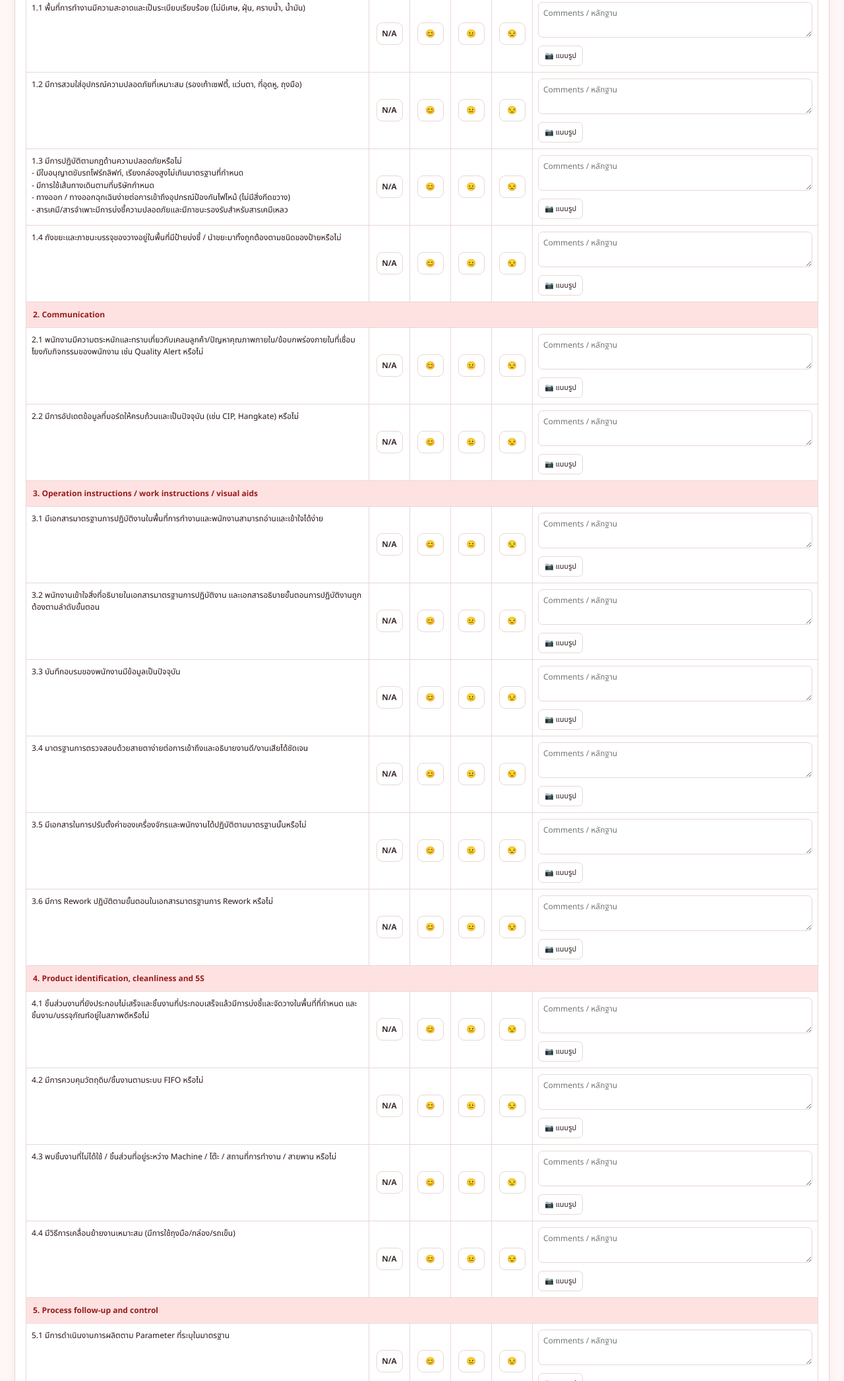
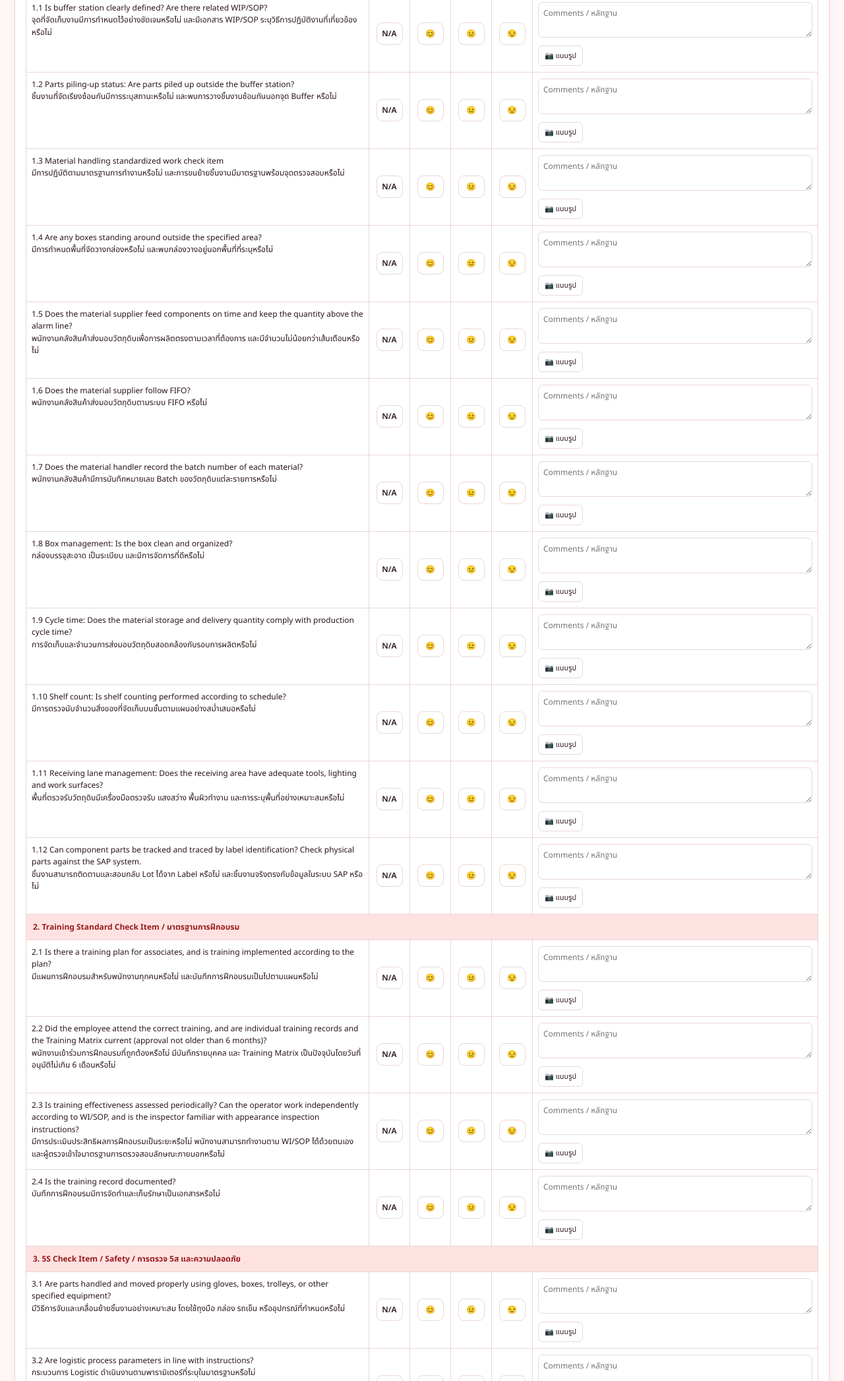
Before and after one commit to wachirawitro070899/RayP-QM-17-s3-Edition-3_Layered-Process-Audit-Checklist--Logistic, a website: page audit.html in a window 1280 px wide. Shown: the part 615-2708 px from the top of the page at 66% size. Drawn offline with nearby package versions, Linux system fonts and the light colour scheme.

Commit message:
Add bilingual Logistic LPA checklist

```diff
--- a/audit.html
+++ b/audit.html
@@ -3,7 +3,7 @@
 <head>
   <meta charset="UTF-8" />
   <meta name="viewport" content="width=device-width, initial-scale=1.0" />
-  <title>RayP-Manufacture Layered Process Audit plan-2026</title>
+  <title>RayP Logistic Layered Process Audit Checklist</title>
   <link rel="preconnect" href="https://fonts.googleapis.com">
   <link rel="preconnect" href="https://fonts.gstatic.com" crossorigin>
   <link href="https://fonts.googleapis.com/css2?family=Noto+Sans+Thai:wght@400;500;600;700&display=swap" rel="stylesheet">
@@ -44,13 +44,13 @@
 <body>
 <div class="app">
   <header class="topnav">
-    <div class="brand"><span>RayP-Manufacture<small>Layered Process Audit Plan-2026</small></span></div>
+    <div class="brand"><span>RayP-Manufacture<small>Layered Process Audit Checklist – Logistic</small></span></div>
     <div class="user-chip"><div><b>หน้าสำหรับพนักงาน</b><div class="role">กรอกและส่งผลการ Audit</div></div><a class="admin-login no-print" href="login.html">Admin Login</a></div>
   </header>
 
   <main class="page">
     <div class="page-head">
-      <div><h1>RayP-Manufacture Layered Process Audit plan-2026</h1><p>หน้านี้ใช้สำหรับกรอกและส่งผลการ Audit เท่านั้น</p></div>
+      <div><h1>RayP Logistic Layered Process Audit Checklist</h1><p>หน้านี้ใช้สำหรับกรอกและส่งผลการ Audit เท่านั้น</p></div>
       <div class="toolbar no-print">
         <button class="btn" id="saveBtn">บันทึกร่าง</button>
         <button class="btn" id="excelBtn">ดาวน์โหลด Excel</button>
@@ -64,7 +64,7 @@
       <input id="auditNo" type="hidden" />
       <input id="auditDate" type="hidden" />
       <div class="filters">
-        <div class="field"><label>Line / Area</label><select id="line"><option value="" selected disabled>เลือก Line / Area</option><option>Area 1 SHOE ROLLING &amp; PLATING</option><option>Area 2 SHOE BPNDING &amp; GRINDING</option><option>Area 3 U375 PARKBANK ASSY</option><option>Area 4 SERVICE KIT CALIPER KIT/GMSPO/J97</option><option>Area 5 CALIPER MACHINING LINE 1 (U375, THIN BRIDGE, APB-Mi Op10)</option><option>Area 6 CALIPER MACHINING LINE 2 (T6, P2-30A, APB-Mi Op20)</option><option>Area 7 CALIPER ASSYMBLY T6/PBR</option><option>Area 8 CALIPER ASSYMBLY LLD (U375/P2-30A/YHIN BRIDGE/APB-Mi)</option><option>Area 9 LOGISTIC-INBOUND &amp; OUTBOUND</option><option>Area 10 LOGISTIC-DECANTING</option><option>Area 11 QMM-INCOMING &amp; SP12 &amp; QUARANTINE MANAGEMENT</option><option>Area 12 MAINTENANCE</option></select></div>
+        <div class="field"><label>Line / Area</label><select id="line"><option value="" selected disabled>เลือกพื้นที่ Logistic</option><option>LOGISTIC - INBOUND</option><option>LOGISTIC - OUTBOUND</option><option>LOGISTIC - DECANTING</option><option>WAREHOUSE / STORAGE</option><option>MATERIAL PREPARATION</option><option>LINE SUPPLY</option><option>FINISHED GOODS</option><option>SHIPPING</option></select></div>
         <div class="field"><label>Audit Level</label><select id="level"><option value="" selected disabled>เลือก Audit Level</option><option>Level 1</option><option>Level 2</option><option>Level 3</option></select></div>
         <div class="field"><label>Auditor</label><input id="auditor" placeholder="ชื่อผู้ตรวจ" /></div>
         <div class="field"><label>Function</label><select id="unit"><option value="" selected disabled>เลือก Function</option><option>QMM</option><option>TEF</option><option>VSM</option><option>WH</option></select></div>
@@ -140,54 +140,56 @@ window.alert=function(message){
 };
 
 const sections = [
- {title:'1. Health, safety and environment', items:[
-  '1.1 พื้นที่การทำงานมีความสะอาดและเป็นระเบียบเรียบร้อย (ไม่มีเศษ, ฝุ่น, คราบน้ำ, น้ำมัน)',
-  '1.2 มีการสวมใส่อุปกรณ์ความปลอดภัยที่เหมาะสม (รองเท้าเซฟตี้, แว่นตา, ที่อุดหู, ถุงมือ)',
-  `1.3 มีการปฏิบัติตามกฎด้านความปลอดภัยหรือไม่
-- มีใบอนุญาตขับรถโฟร์กลิฟท์, เรียงกล่องสูงไม่เกินมาตรฐานที่กำหนด
-- มีการใช้เส้นทางเดินตามที่บริษัทกำหนด
-- ทางออก / ทางออกฉุกเฉินง่ายต่อการเข้าถึงอุปกรณ์ป้องกันไฟไหม้ (ไม่มีสิ่งกีดขวาง)
-- สารเคมี/สารจำเพาะมีการบ่งชี้ความปลอดภัยและมีภาชนะรองรับสำหรับสารเคมีเหลว`,
-  '1.4 ถังขยะและภาชนะบรรจุของวางอยู่ในพื้นที่มีป้ายบ่งชี้ / นำขยะมาทิ้งถูกต้องตามชนิดของป้ายหรือไม่']},
- {title:'2. Communication', items:[
-  '2.1 พนักงานมีความตระหนักและทราบเกี่ยวกับเคลมลูกค้า/ปัญหาคุณภาพภายใน/ข้อบกพร่องภายในที่เชื่อมโยงกับกิจกรรมของพนักงาน เช่น Quality Alert หรือไม่',
-  '2.2 มีการอัปเดตข้อมูลที่บอร์ดให้ครบถ้วนและเป็นปัจจุบัน (เช่น CIP, Hangkate) หรือไม่']},
- {title:'3. Operation instructions / work instructions / visual aids', items:[
-  '3.1 มีเอกสารมาตรฐานการปฏิบัติงานในพื้นที่การทำงานและพนักงานสามารถอ่านและเข้าใจได้ง่าย',
-  '3.2 พนักงานเข้าใจสิ่งที่อธิบายในเอกสารมาตรฐานการปฏิบัติงาน และเอกสารอธิบายขั้นตอนการปฏิบัติงานถูกต้องตามลำดับขั้นตอน',
-  '3.3 บันทึกอบรมของพนักงานมีข้อมูลเป็นปัจจุบัน',
-  '3.4 มาตรฐานการตรวจสอบด้วยสายตาง่ายต่อการเข้าถึงและอธิบายงานดี/งานเสียได้ชัดเจน',
-  '3.5 มีเอกสารในการปรับตั้งค่าของเครื่องจักรและพนักงานได้ปฏิบัติตามมาตรฐานนั้นหรือไม่',
-  '3.6 มีการ Rework ปฏิบัติตามขั้นตอนในเอกสารมาตรฐานการ Rework หรือไม่']},
- {title:'4. Product identification, cleanliness and 5S', items:[
-  '4.1 ชิ้นส่วนงานที่ยังประกอบไม่เสร็จและชิ้นงานที่ประกอบเสร็จแล้วมีการบ่งชี้และจัดวางในพื้นที่ที่กำหนด และชิ้นงาน/บรรจุภัณฑ์อยู่ในสภาพดีหรือไม่',
-  '4.2 มีการควบคุมวัตถุดิบ/ชิ้นงานตามระบบ FIFO หรือไม่',
-  '4.3 พบชิ้นงานที่ไม่ได้ใช้ / ชิ้นส่วนที่อยู่ระหว่าง Machine / โต๊ะ / สถานที่การทำงาน / สายพาน หรือไม่',
-  '4.4 มีวิธีการเคลื่อนย้ายงานเหมาะสม (มีการใช้ถุงมือ/กล่อง/รถเข็น)']},
- {title:'5. Process follow-up and control', items:[
-  '5.1 มีการดำเนินงานการผลิตตาม Parameter ที่ระบุในมาตรฐาน',
-  '5.2 มีการหยุดการผลิตเมื่อพบปัญหาและบันทึกหรือไม่',
-  '5.3 ในพื้นที่ที่มีการใช้ SPC พบมีจุดออกนอกเส้นควบคุมหรือไม่ พนักงานทราบ มีการบันทึกและมีการแก้ไขเมื่อค่าออกนอกเส้นควบคุม',
-  '5.4 มีการวัดความสามารถของกระบวนการบริเวณจุดที่ใช้ SPC และแสดงผลได้ในพื้นที่การผลิต']},
- {title:'6. Measuring equipment and Error proof (Poka-yoke)', items:[
-  '6.1 ผู้ประกอบการทราบถึงอุปกรณ์ Poka Yoke ในพื้นที่การทำงาน เข้าใจการทำงานและความสำคัญของ Poka Yoke',
-  '6.2 Poka Yoke สามารถทำงานได้ตามมาตรฐานและมีการบันทึกการทวนสอบ',
-  '6.3 เครื่องมือวัดอยู่ในสภาพพร้อมใช้งาน มีการบ่งชี้ Calibration Label และจัดเก็บในพื้นที่ที่เหมาะสมไม่เสี่ยงต่อการชำรุด']},
- {title:'7. Quality', items:[
-  '7.1 มีการบันทึกค่าตามรอบเวลา รวมถึงค่าปรับตั้งเครื่องจักร มีการควบคุมลงค่าถูกต้องตามจำนวนและความถี่',
-  '7.2 มีการควบคุมกระบวนการถูกต้องสมบูรณ์ เมื่อพบชิ้นงานที่ไม่เป็นไปตามข้อกำหนดมีการดำเนินการแก้ไข',
-  '7.3 มีการบ่งชี้ชิ้นงานที่ไม่เป็นไปตามข้อกำหนดหรือชิ้นงานต้องสงสัย โดยระบุโค้ดงานเสียและคัดแยกใส่กล่องแดง',
-  '7.4 มีกล่องแดงอยู่ในพื้นที่และอยู่ในสภาพดี ไม่พบสิ่งอื่นที่ไม่เกี่ยวข้องอยู่ข้างใน',
-  '7.5 มีงาน First-off และชิ้นงานได้ถูกจัดเก็บไว้',
-  '7.6 มีการปฏิบัติและแก้ไขปัญหาอย่างมีประสิทธิภาพ (หลังพบงานเคลม/ปัญหาของเสียภายใน)',
-  '7.7 สามารถตรวจสอบย้อนกลับได้เมื่อต้องการ (มีการระบุรายละเอียดใน Label และบันทึกครบถ้วน)',
-  '7.8 จุดควบคุมพิเศษด้านความปลอดภัยของผลิตภัณฑ์และพารามิเตอร์ของกระบวนการ รวมถึงจุดควบคุมพิเศษอื่น ๆ (ถ้ามี) เช่น จุด S, F, G ได้มีการตรวจสอบและลงบันทึกหรือไม่']},
- {title:'8. Maintenance', items:[
-  '8.1 มี Spare Parts และเครื่องมือที่เกี่ยวข้องในพื้นที่ มีการจัดเก็บและรักษาในสภาพที่เหมาะสมและสามารถนำมาใช้งานได้',
-  '8.2 ได้มีการตรวจสอบเครื่องจักรประจำวัน TPM Daily Check Sheet ในพื้นที่การทำงานหรือไม่ และกรณีตรวจแล้วไม่ได้ตามมาตรฐาน มีการแก้ไขและบันทึกไว้หรือไม่']},
- {title:'9. Layered process audit (LPA)', items:[
-  '9.1 มีการทำ Layered Audit (ตรวจสอบปัญหาที่ยังไม่ปิดจากการ Audit ครั้งที่แล้ว)',
-  '9.2 มีการดำเนินการแก้ไขปัญหาที่พบจากการ Audit ครั้งที่แล้วและมีการติดตามการแก้ไขปัญหา']},
+ {title:'1. OP Standardized Work / มาตรฐานการปฏิบัติงาน', items:[
+  `1.1 Is buffer station clearly defined? Are there related WIP/SOP?
+จุดที่จัดเก็บงานมีการกำหนดไว้อย่างชัดเจนหรือไม่ และมีเอกสาร WIP/SOP ระบุวิธีการปฏิบัติงานที่เกี่ยวข้องหรือไม่`,
+  `1.2 Parts piling-up status: Are parts piled up outside the buffer station?
+ชิ้นงานที่จัดเรียงซ้อนกันมีการระบุสถานะหรือไม่ และพบการวางชิ้นงานซ้อนกันนอกจุด Buffer หรือไม่`,
+  `1.3 Material handling standardized work check item
+มีการปฏิบัติตามมาตรฐานการทำงานหรือไม่ และการขนย้ายชิ้นงานมีมาตรฐานพร้อมจุดตรวจสอบหรือไม่`,
+  `1.4 Are any boxes standing around outside the specified area?
+มีการกำหนดพื้นที่จัดวางกล่องหรือไม่ และพบกล่องวางอยู่นอกพื้นที่ที่ระบุหรือไม่`,
+  `1.5 Does the material supplier feed components on time and keep the quantity above the alarm line?
+พนักงานคลังสินค้าส่งมอบวัตถุดิบเพื่อการผลิตตรงตามเวลาที่ต้องการ และมีจำนวนไม่น้อยกว่าเส้นเตือนหรือไม่`,
+  `1.6 Does the material supplier follow FIFO?
+พนักงานคลังสินค้าส่งมอบวัตถุดิบตามระบบ FIFO หรือไม่`,
+  `1.7 Does the material handler record the batch number of each material?
+พนักงานคลังสินค้ามีการบันทึกหมายเลข Batch ของวัตถุดิบแต่ละรายการหรือไม่`,
+  `1.8 Box management: Is the box clean and organized?
+กล่องบรรจุสะอาด เป็นระเบียบ และมีการจัดการที่ดีหรือไม่`,
+  `1.9 Cycle time: Does the material storage and delivery quantity comply with production cycle time?
+การจัดเก็บและจำนวนการส่งมอบวัตถุดิบสอดคล้องกับรอบการผลิตหรือไม่`,
+  `1.10 Shelf count: Is shelf counting performed according to schedule?
+มีการตรวจนับจำนวนสิ่งของที่จัดเก็บบนชั้นตามแผนอย่างสม่ำเสมอหรือไม่`,
+  `1.11 Receiving lane management: Does the receiving area have adequate tools, lighting and work surfaces?
+พื้นที่ตรวจรับวัตถุดิบมีเครื่องมือตรวจรับ แสงสว่าง พื้นผิวทำงาน และการระบุพื้นที่อย่างเหมาะสมหรือไม่`,
+  `1.12 Can component parts be tracked and traced by label identification? Check physical parts against the SAP system.
+ชิ้นงานสามารถติดตามและสอบกลับ Lot ได้จาก Label หรือไม่ และชิ้นงานจริงตรงกับข้อมูลในระบบ SAP หรือไม่`
+ ]},
+ {title:'2. Training Standard Check Item / มาตรฐานการฝึกอบรม', items:[
+  `2.1 Is there a training plan for associates, and is training implemented according to the plan?
+มีแผนการฝึกอบรมสำหรับพนักงานทุกคนหรือไม่ และบันทึกการฝึกอบรมเป็นไปตามแผนหรือไม่`,
+  `2.2 Did the employee attend the correct training, and are individual training records and the Training Matrix current (approval not older than 6 months)?
+พนักงานเข้าร่วมการฝึกอบรมที่ถูกต้องหรือไม่ มีบันทึกรายบุคคล และ Training Matrix เป็นปัจจุบันโดยวันที่อนุมัติไม่เกิน 6 เดือนหรือไม่`,
+  `2.3 Is training effectiveness assessed periodically? Can the operator work independently according to WI/SOP, and is the inspector familiar with appearance inspection instructions?
+มีการประเมินประสิทธิผลการฝึกอบรมเป็นระยะหรือไม่ พนักงานสามารถทำงานตาม WI/SOP ได้ด้วยตนเอง และผู้ตรวจเข้าใจมาตรฐานการตรวจสอบลักษณะภายนอกหรือไม่`,
+  `2.4 Is the training record documented?
+บันทึกการฝึกอบรมมีการจัดทำและเก็บรักษาเป็นเอกสารหรือไม่`
+ ]},
+ {title:'3. 5S Check Item / Safety / การตรวจ 5ส และความปลอดภัย', items:[
+  `3.1 Are parts handled and moved properly using gloves, boxes, trolleys, or other specified equipment?
+มีวิธีการจับและเคลื่อนย้ายชิ้นงานอย่างเหมาะสม โดยใช้ถุงมือ กล่อง รถเข็น หรืออุปกรณ์ที่กำหนดหรือไม่`,
+  `3.2 Are logistic process parameters in line with instructions?
+กระบวนการ Logistic ดำเนินงานตามพารามิเตอร์ที่ระบุในมาตรฐานหรือไม่`,
+  `3.3 Are work stops or interruptions made when problems are found and properly recorded?
+มีการหยุดการทำงานเมื่อพบปัญหา และมีการบันทึกการหยุดหรือเหตุขัดข้องหรือไม่`
+ ]},
+ {title:'4. Layered Process Audit (LPA) / การตรวจติดตามแบบลำดับชั้น', items:[
+  `4.1 Are Layered Process Audits performed? Check the previous LPA report and any open issues.
+มีการทำ Layered Process Audit และตรวจสอบปัญหาที่ยังไม่ปิดจากรายงาน Audit ครั้งก่อนหรือไม่`,
+  `4.2 Are corrective actions for open points from previous LPAs planned and followed up? Is there an action follow-up list?
+มีแผนแก้ไขและติดตามปัญหาที่ยังไม่ปิดจาก LPA ครั้งก่อน พร้อมรายการติดตาม Action หรือไม่`
+ ]}
 ];
 
 const state = { answers:{}, comments:{}, custom:{}, images:{} };
@@ -278,7 +280,7 @@ async function submitAudit(){
   try{
     if(!window.firebase)throw new Error('โหลด Firebase ไม่สำเร็จ กรุณาตรวจสอบอินเทอร์เน็ต');
     if(!firebase.apps.length)firebase.initializeApp(window.LPA_FIREBASE_CONFIG);
-    const ref=firebase.database().ref('lpaAudits').push();
+    const ref=firebase.database().ref('logisticLpaAudits').push();
     await ref.set({id:ref.key,createdAt:new Date().toISOString(),...payload});
     localStorage.removeItem(storageKey());
     showSubmitSuccess();
```
